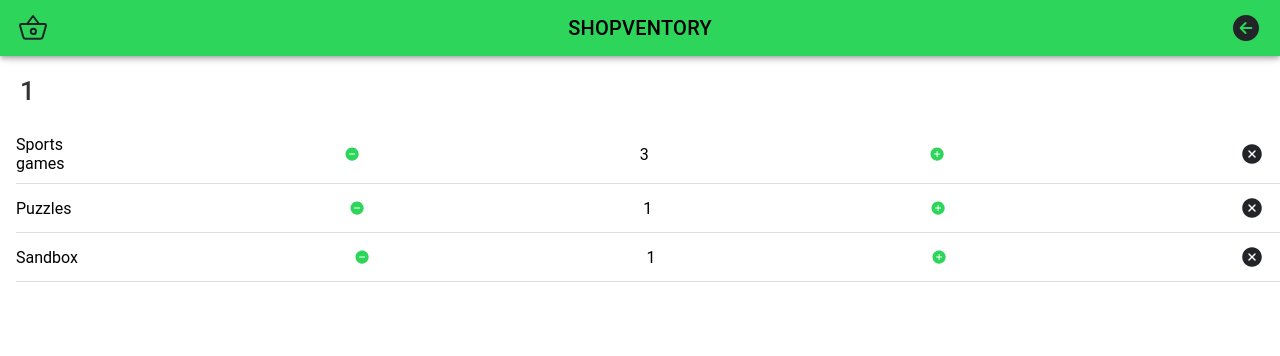
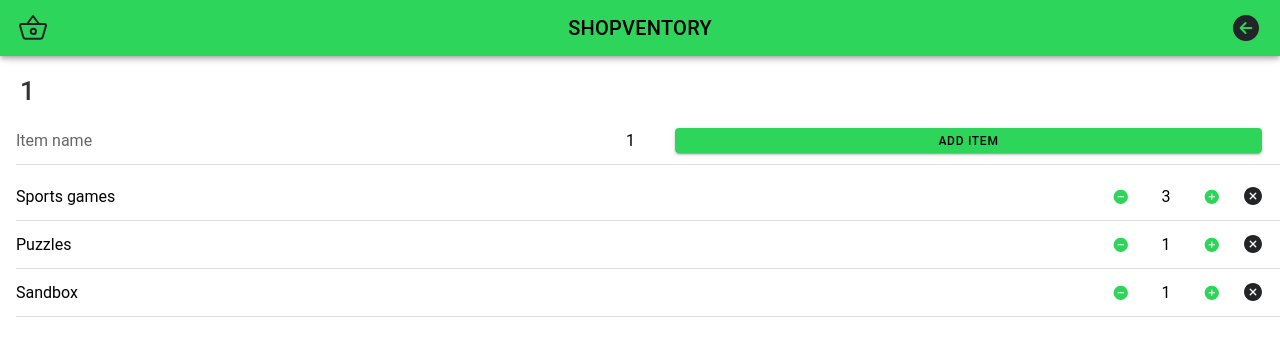
Before and after one commit to Swaggypanties/Shopventory, a React (Vite) app: page /invlist/1 in a window 1280 px wide. Shown: the top 356 px of the page. Built offline with nearby package versions, Linux system fonts and the light colour scheme.

Commit message:
Updatet shop&inv detailspages and added css files

```diff
--- /dev/null
+++ b/src/pages/InvListDetailsPage.css
@@ -0,0 +1,22 @@
+
+.title-header {
+    text-transform: capitalize;
+  }
+
+  .item-controls {
+    display: flex;
+    align-items: center;
+    gap: 8px;
+    margin-left: auto;
+  }
+
+  .quantity-label {
+    min-width: 30px;
+    text-align: center;
+  }
+
+  .delete-icon {
+    font-size: 22px;
+    min-width: 22px;
+    min-height: 22px;
+  }
--- a/src/pages/InvListDetailsPage.tsx
+++ b/src/pages/InvListDetailsPage.tsx
@@ -9,10 +9,18 @@ import {
     IonList,
     IonItem,
     IonLabel,
+    IonInput,
   } from '@ionic/react';
-  import { arrowBackCircle, basketOutline, closeCircle, addCircle, removeCircle } from 'ionicons/icons';
+  import {
+    arrowBackCircle,
+    basketOutline,
+    closeCircle,
+    addCircle,
+    removeCircle,
+  } from 'ionicons/icons';
   import { useParams, useHistory } from 'react-router-dom';
   import React, { useState } from 'react';
+  import './InvListDetailsPage.css';
 
   const InvListDetailsPage: React.FC = () => {
     const { listId } = useParams<{ listId: string }>();
@@ -23,6 +31,9 @@ import {
       { id: 2, name: 'Puzzles', quantity: 1 },
       { id: 3, name: 'Sandbox', quantity: 1 },
     ]);
+
+    const [newItemName, setNewItemName] = useState('');
+    const [newItemQuantity, setNewItemQuantity] = useState(1);
 
     const updateQuantity = (id: number, delta: number) => {
       setInventoryList(
@@ -36,6 +47,21 @@ import {
 
     const deleteItem = (id: number) => {
       setInventoryList(inventoryList.filter((item) => item.id !== id));
+    };
+
+    const addItem = () => {
+      if (newItemName.trim() !== '') {
+        setInventoryList([
+          ...inventoryList,
+          {
+            id: Date.now(),
+            name: newItemName,
+            quantity: newItemQuantity,
+          },
+        ]);
+        setNewItemName('');
+        setNewItemQuantity(1);
+      }
     };
 
     return (
@@ -58,24 +84,58 @@ import {
         </IonHeader>
 
         <IonContent>
-          <IonTitle><h1>{listId}</h1></IonTitle>
+          <IonTitle>
+            <h1 className="title-header">{listId}</h1>
+          </IonTitle>
+
+          {/* Uuden tuotteen lisääminen */}
+          <IonItem>
+            <IonInput
+              placeholder="Item name"
+              value={newItemName}
+              onIonChange={(e) => setNewItemName(e.detail.value!)}
+            />
+            <IonInput
+              type="number"
+              placeholder="Quantity"
+              value={newItemQuantity}
+              onIonChange={(e) => setNewItemQuantity(parseInt(e.detail.value!, 10))}
+              style={{ maxWidth: '70px', textAlign: 'center' }}
+            />
+            <IonButton onClick={addItem} color="success">
+              Add Item
+            </IonButton>
+          </IonItem>
+
+          {/* Inventaarion tuotelista */}
           <IonList>
             {inventoryList.map((item) => (
               <IonItem key={item.id}>
                 <IonLabel>{item.name}</IonLabel>
-                <IonButton fill="clear" onClick={() => updateQuantity(item.id, -1)}>
-                  <IonIcon icon={removeCircle} color='success' />
+                <div className="item-controls">
+                  <IonButton
+                    fill="clear"
+                    onClick={() => updateQuantity(item.id, -1)}
+                    style={{ padding: '0' }}
+                  >
+                    <IonIcon icon={removeCircle} color="success" />
                   </IonButton>
-                <IonLabel>{item.quantity}</IonLabel>
-                <IonButton fill="clear" onClick={() => updateQuantity(item.id, 1)}>
-                  <IonIcon icon={addCircle} color='success' />
+                  <IonLabel className="quantity-label">{item.quantity}</IonLabel>
+                  <IonButton
+                    fill="clear"
+                    onClick={() => updateQuantity(item.id, 1)}
+                    style={{ padding: '0' }}
+                  >
+                    <IonIcon icon={addCircle} color="success" />
                   </IonButton>
                   <IonIcon
                     icon={closeCircle}
                     color="dark"
                     slot="end"
                     onClick={() => deleteItem(item.id)}
+                    className="delete-icon"
                   />
+                </div>
               </IonItem>
             ))}
           </IonList>
--- /dev/null
+++ b/src/pages/ShopListDetailsPage.css
@@ -0,0 +1,18 @@
+.title-header {
+    text-transform: capitalize;
+  }
+
+  .item-purchased {
+    text-decoration: line-through;
+  }
+
+  .quantity-input {
+    max-width: 50px;
+    text-align: center;
+  }
+
+  .delete-icon {
+    font-size: 22px;
+    min-width: 22px;
+    min-height: 22px;
+  }
--- a/src/pages/ShopListDetailsPage.tsx
+++ b/src/pages/ShopListDetailsPage.tsx
@@ -14,6 +14,7 @@ import {
 import { arrowBackCircle, basketOutline, closeCircle } from 'ionicons/icons';
 import { useParams, useHistory } from 'react-router-dom';
 import React, { useState } from 'react';
+import './ShopListDetailsPage.css';
 
 const ShopListDetailsPage: React.FC = () => {
   const { listId } = useParams<{ listId: string }>();
@@ -24,6 +25,9 @@ const ShopListDetailsPage: React.FC = () => {
     { id: 2, name: 'Kiwi', quantity: 3, purchased: false },
     { id: 3, name: 'Apple', quantity: 1, purchased: true },
   ]);
+
+  const [newItemName, setNewItemName] = useState('');
+  const [newItemQuantity, setNewItemQuantity] = useState(1);
 
   const togglePurchased = (id: number) => {
     setShoppingList(
@@ -43,6 +47,22 @@ const ShopListDetailsPage: React.FC = () => {
 
   const deleteItem = (id: number) => {
     setShoppingList(shoppingList.filter((item) => item.id !== id));
+  };
+
+  const addItem = () => {
+    if (newItemName.trim() !== '') {
+      setShoppingList([
+        ...shoppingList,
+        {
+          id: Date.now(),
+          name: newItemName,
+          quantity: newItemQuantity,
+          purchased: false,
+        },
+      ]);
+      setNewItemName('');
+      setNewItemQuantity(1);
+    }
   };
 
   return (
@@ -65,14 +85,35 @@ const ShopListDetailsPage: React.FC = () => {
       </IonHeader>
 
       <IonContent>
-        <IonTitle><h1>{listId}</h1></IonTitle>
+        <IonTitle>
+          <h1 className="title-header">{listId}</h1>
+        </IonTitle>
+
+        {/* Uuden tuotteen lisääminen */}
+        <IonItem>
+          <IonInput
+            placeholder="Item name"
+            value={newItemName}
+            onIonChange={(e) => setNewItemName(e.detail.value!)}
+          />
+          <IonInput
+            type="number"
+            placeholder="Quantity"
+            value={newItemQuantity}
+            onIonChange={(e) => setNewItemQuantity(parseInt(e.detail.value!, 10))}
+            style={{ maxWidth: '70px', textAlign: 'center' }}
+          />
+          <IonButton onClick={addItem} color="success">
+            Add Item
+          </IonButton>
+        </IonItem>
+
+        {/* Tuotelista */}
         <IonList>
           {shoppingList.map((item) => (
             <IonItem key={item.id}>
               <IonLabel
-            style={{
-              textDecoration: item.purchased ? 'line-through' : 'none',
-            }}
+                className={item.purchased ? 'item-purchased' : ''}
                 onClick={() => togglePurchased(item.id)}
               >
                 {item.name}
@@ -83,16 +124,14 @@ const ShopListDetailsPage: React.FC = () => {
                 onIonChange={(e) =>
                   updateQuantity(item.id, parseInt(e.detail.value!, 10))
                 }
-          style={{
-            maxWidth: '50px',
-            textAlign: 'center',
-          }}
+                className="quantity-input"
                 slot="end"
               />
               <IonIcon
                 icon={closeCircle}
                 color="dark"
                 slot="end"
+                className="delete-icon"
                 onClick={() => deleteItem(item.id)}
               />
             </IonItem>
```
Lines whose indentation alone changed are shown as unchanged.
